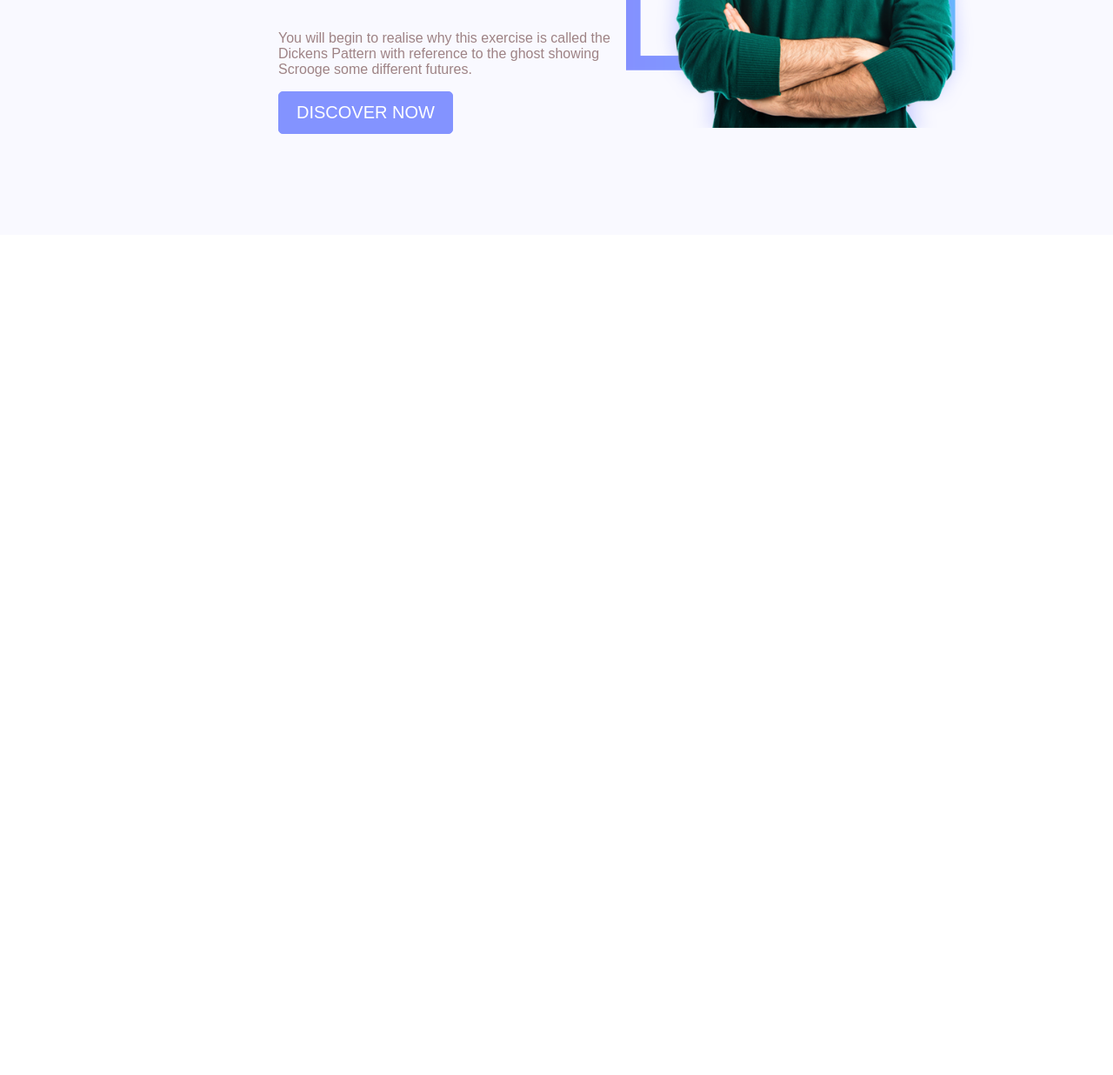
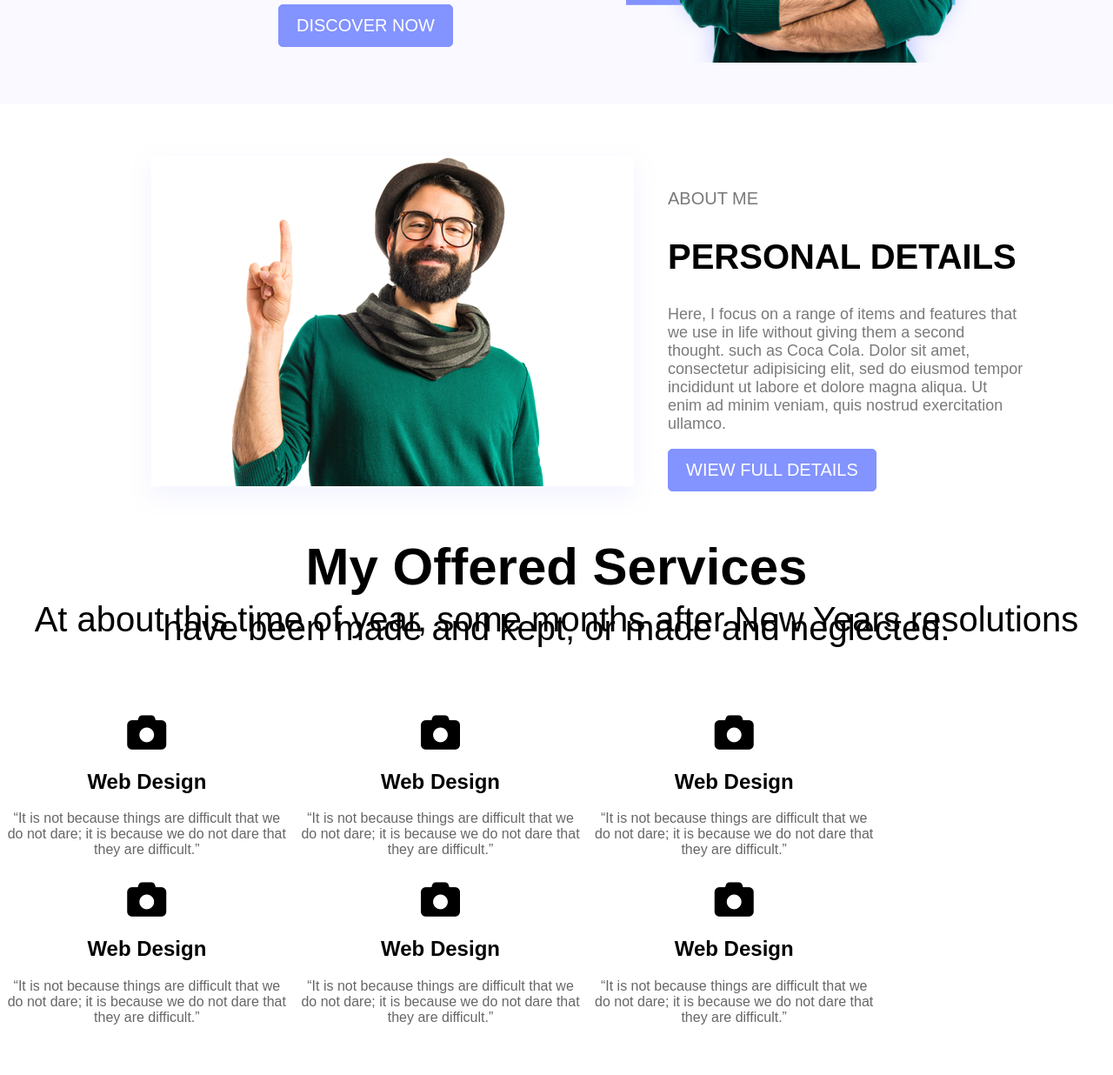
Before and after one commit to mirazmansur/simple-portfolio-website, a plain HTML site: page index.html in a window 1280 px wide. Shown: the part 530-1766 px from the top of the page at 87% size. Before the commit the page ends 800 px from the top, so only its background shows below. Drawn offline with Linux system fonts and the light colour scheme.

Commit message:
section tree end

```diff
--- a/index.html
+++ b/index.html
@@ -5,6 +5,7 @@
     <meta http-equiv="X-UA-Compatible" content="IE=edge">
     <meta name="viewport" content="width=device-width, initial-scale=1.0">
     <link rel="stylesheet" href="style/style.css">
+    <script src="https://kit.fontawesome.com/a58aaa6e47.js" crossorigin="anonymous"></script>
     <title>Personal Portfoio</title>
 </head>
 <body>
@@ -29,12 +30,12 @@
 
 <!-- Section One Start -->
 
-    <section>
+    <section class="section1">
 
         <div class="hafe1">
             <h3>THIS IS ME</h3>
             <h1>PHILIP GILBERT</h1>
-            <P>You will begin to realise why this exercise is called the Dickens Pattern with reference to the ghost showing Scrooge some different futures.</P>
+            <p>You will begin to realise why this exercise is called the Dickens Pattern with reference to the ghost showing Scrooge some different futures.</p>
             <input type="button" value="DISCOVER NOW">
         </div>
         <div class="hafe2">
@@ -42,7 +43,67 @@
         </div>
     </section>
 <!-- Section One End -->
-
+<!-- Section two Start -->
+    <section class="section2">
+        <div class="img2">
+            <img src="/asset/man2.webp" alt="">
+        </div>
+        <div class="text2">
+            <h3 >ABOUT ME</h3>
+            <h1>PERSONAL DETAILS</h1>
+            <p>Here, I focus on a range of items and features that we use in life without giving them a second thought. such as Coca Cola. Dolor sit amet, consectetur adipisicing elit, sed do eiusmod tempor incididunt ut labore et dolore magna aliqua. Ut enim ad minim veniam, quis nostrud exercitation ullamco.</p>
+            <input type="button" value="WIEW FULL DETAILS">
+        </div>
+    </section>
+<!-- Section Two End -->
+<!-- Section Tree Start -->
+    <section class="section3">
+        <div class="section3-title">
+            <h1>
+                My Offered Services
+            </h1>
+            <p>
+                At about this time of year, some months after New Years resolutions have been made and kept, or made and neglected.
+            </p>
+        </div>
+    <div class="service">
+        <div class="service1">
+            <div>
+                <i class="fa-solid fa-camera"></i>
+                <h2>Web Design</h2>
+                <p>“It is not because things are difficult that we do not dare; it is because we do not dare that they are difficult.”</p>
+            </div>
+            <div>
+                <i class="fa-solid fa-camera"></i>
+                <h2>Web Design</h2>
+                <p>“It is not because things are difficult that we do not dare; it is because we do not dare that they are difficult.”</p>
+            </div>
+            <div>
+                <i class="fa-solid fa-camera"></i>
+                <h2>Web Design</h2>
+                <p>“It is not because things are difficult that we do not dare; it is because we do not dare that they are difficult.”</p>
+            </div>
+        </div>
+        <div class="service2">
+                <div>
+                    <i class="fa-solid fa-camera"></i>
+                    <h2>Web Design</h2>
+                    <p>“It is not because things are difficult that we do not dare; it is because we do not dare that they are difficult.”</p>
+                </div>
+                <div>
+                    <i class="fa-solid fa-camera"></i>
+                    <h2>Web Design</h2>
+                    <p>“It is not because things are difficult that we do not dare; it is because we do not dare that they are difficult.”</p>
+                </div>
+                <div>
+                    <i class="fa-solid fa-camera"></i>
+                    <h2>Web Design</h2>
+                    <p>“It is not because things are difficult that we do not dare; it is because we do not dare that they are difficult.”</p>
+                </div>
+        </div>
+    </div>
+    </section>
+<!-- Section Tree End -->
 
 </body>
 </html>
--- a/style/style.css
+++ b/style/style.css
@@ -6,8 +6,10 @@ body{
 }
 header {
     width: 100%;
-    height: 50px;
-    position: relative;
+    height: 70px;
+    position: fixed;
+    background-color: white;
+    top: 0;
 }
 header div{
     float: left;
@@ -44,13 +46,13 @@ header .nav ul li a:hover{
 
 /* Section One Start */
 
-section{
+.section1{
     background-color: #F9F9FF;
     display: flex;
-    height: 750px;
-    width: 100%;
     justify-content: space-between;
     align-items: center;
+    width: 100%;
+    height: 650px;
 }
 
 .hafe1, .hafe2 {
@@ -64,6 +66,7 @@ section{
 
 .hafe2 {
     padding-right: 160px;
+    margin-top: 50px;
 }
 .hafe2 img {
     max-width: 100%;
@@ -99,3 +102,154 @@ section{
 
 }
 /* Section One End */
+
+.section2{
+    display: flex;
+    justify-content: space-between;
+    align-items: center;
+    margin-top: 45px;
+}
+
+.section2 div{
+    width: 40%;
+    height: 0 auto;
+}
+
+.section img{
+    width: 90%;
+    height: auto;
+}
+
+.section2 .img2{
+    padding-left: 150px;
+}
+
+.text2 h3{
+    font-weight: normal;
+    color: #7a7a7a;
+    font-size: 20px;
+}
+
+.text2 h1{
+    font-weight: bold;
+    font-size: 40px;
+}
+
+.text2 p{
+    font-size: 18px;
+    color: #7a7a7a;
+    width: 80%;
+}
+
+.text2 input{
+    background-color: #8393FF;
+    font-size: 20px;
+    color: white;
+    outline: none;
+    border: 1px solid #8393FF;
+    border-radius: 5px;
+    padding: 12px 20px;
+
+
+}
+
+.text2 input:hover{
+    box-shadow: 5px 10px 30px #c2c9f1;
+    transition: all 0.5s ease-in 0.1s;
+    outline: none;
+}
+
+.text2 button{
+    font-size: 25px;
+}
+
+/* Section two End */
+
+/* Section tree Start */
+
+.section3 {
+    width: 100%;
+    height: 650px;
+    margin:0, auto;
+    text-align: center;
+}
+
+.section3-title{
+    font-size: 40px;
+    line-height: 10px;
+}
+
+.section3-title p{
+    color: rgba(0,0,0,0.5)
+    margin: 0 auto;
+}
+
+.service {
+    width: 80%;
+    margin:0, auto;
+    padding-top: 48px;
+
+}
+
+.service1 .service2{
+    width: 100%;
+    overflow: hidden;
+}
+
+.service2{
+    padding-top: 50px;
+}
+
+.service1 div, .service2 div {
+    width: 32%;
+    float: left;
+    padding: 5px ;
+    margin: 0 auto;
+
+}
+.service i{
+    font-size: 45px;
+}
+
+.service h1{
+    color: rgba(0,0,0,0.8);
+}
+
+.service p{
+    color: rgba(0,0,0,0.6);
+}
+
+.service1 div:hover{
+    background-color: #8393FF;
+    color: white
+}
+
+.section1 div:hover i{
+    color:white
+}
+
+.section1 div:hover h1{
+    color:white;
+}
+
+.section1 div:hover p{
+    color:white
+}
+
+.service2 div:hover{
+    background-color: #8393FF;
+    color: white
+}
+
+.section2 div:hover i{
+    color:white
+}
+
+.section2 div:hover h1{
+    color:white;
+}
+
+.section2 div:hover p{
+    color:white
+}
+/* Section Tree End */
```
